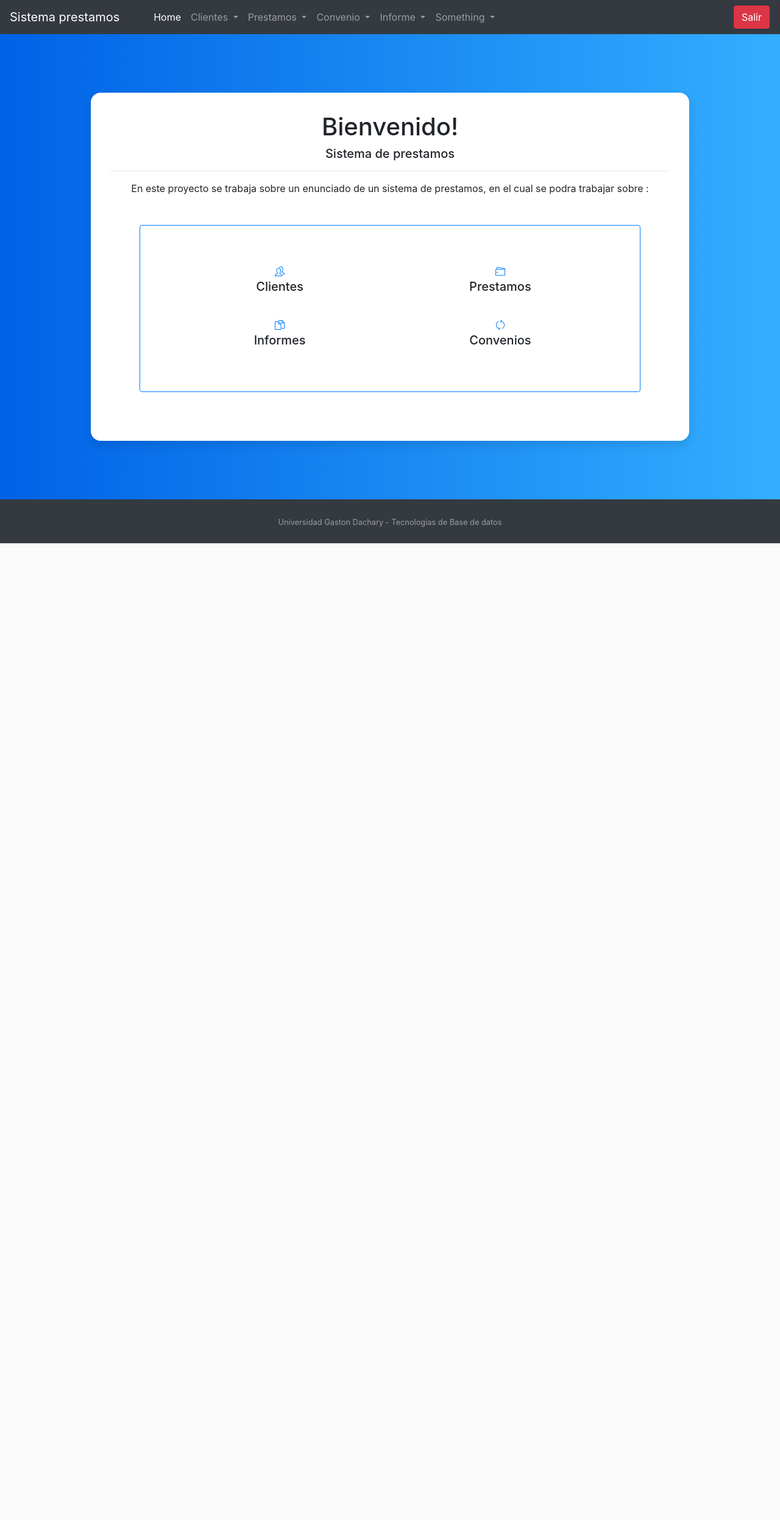
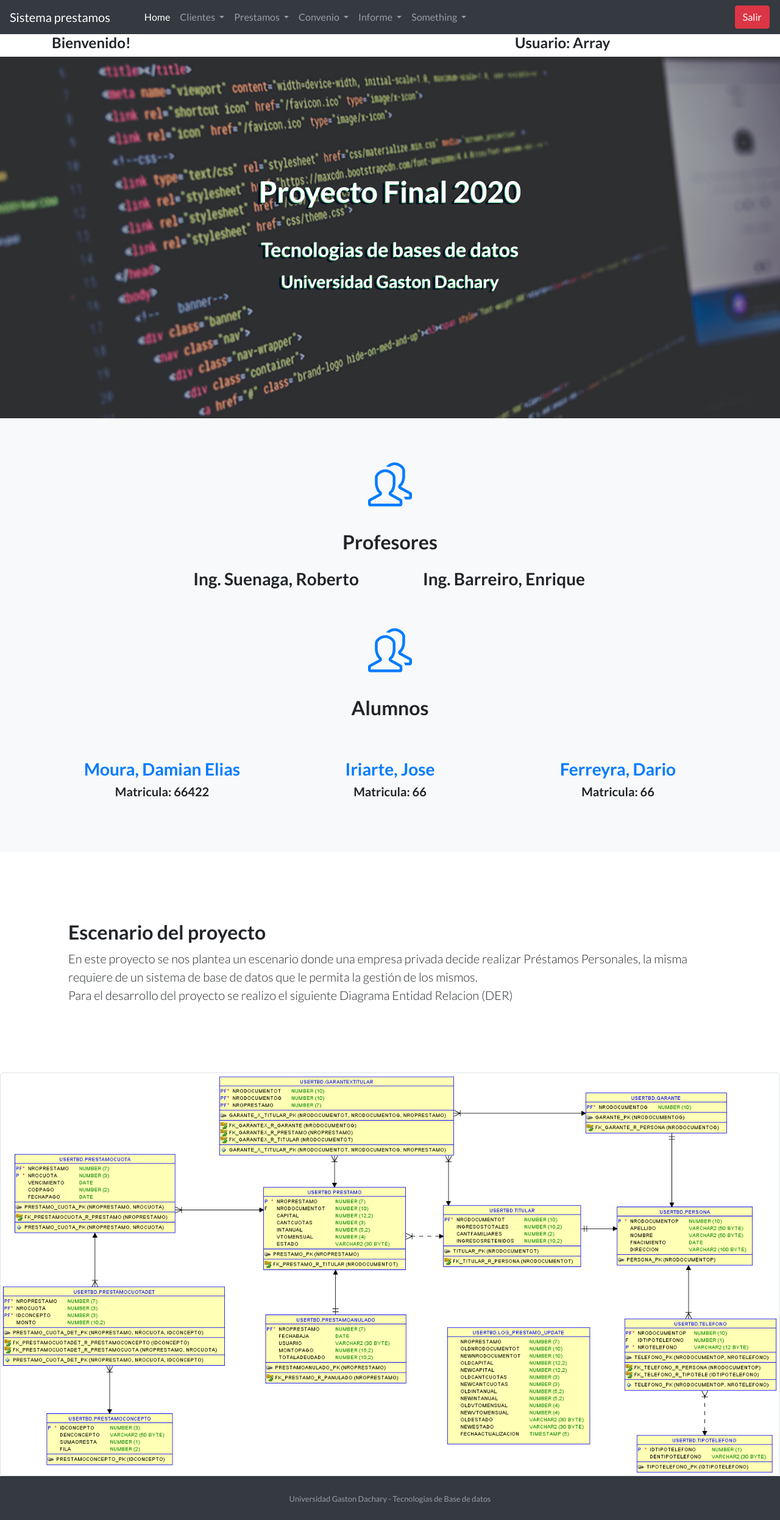
Before and after one commit to inxdev/project-web-php-oracle, a PHP site: page /3-paginaPrincipal.php in a window 1280 px wide. Shown: the whole page at 61% size. Before the commit the page ends 891 px from the top, so only its background shows below. Run offline with PHP 8.4, Linux system fonts and the light colour scheme; the visitor is signed in with stand-in values (Sample User, id 1).

Commit message:
modificacion del body de la pagina principal

```diff
--- a/3-paginaPrincipal.php
+++ b/3-paginaPrincipal.php
@@ -4,7 +4,7 @@
 ?>
 
 <!DOCTYPE html>
-<html lang="en">
+<html lang="es">
 
 <head>
   <!-- Required meta tags -->
@@ -15,10 +15,8 @@
 
   <!-- Boostrap y archivos de estilos -->
   <!-- Bootstrap CSS -->
-    <link
-    rel="stylesheet" href="https://stackpath.bootstrapcdn.com/bootstrap/4.1.3/css/bootstrap.min.css"
-      integrity="sha384-MCw98/SFnGE8fJT3GXwEOngsV7Zt27NXFoaoApmYm81iuXoPkFOJwJ8ERdknLPMO"
-      crossorigin="anonymous">
+  <link rel="stylesheet" href="https://stackpath.bootstrapcdn.com/bootstrap/4.1.3/css/bootstrap.min.css"
+    integrity="sha384-MCw98/SFnGE8fJT3GXwEOngsV7Zt27NXFoaoApmYm81iuXoPkFOJwJ8ERdknLPMO" crossorigin="anonymous">
 
   <!-- Custom fonts for this template -->
   <link href="assets/css/all.css" rel="stylesheet">
@@ -26,8 +24,9 @@
   <link href="https://fonts.googleapis.com/css?family=Lato:300,400,700,300italic,400italic,700italic" rel="stylesheet"
     type="text/css">
   <!-- Custom styles for this template -->
-    <link rel="stylesheet" href="assets/css/inscripcion.css">
+  <!-- <link rel="stylesheet" href="assets/css/inscripcion.css"> -->
   <!-- <script src="https://kit.fontawesome.com/f87a832d0e.js" crossorigin="anonymous"></script> -->
+  <link href="assets/css/landing-page.css" rel="stylesheet">
 
 </head>
 
@@ -41,9 +40,61 @@
     // Para mostrar el usuario y la password del usuario que se logueo
     // echo "<p>El usuario es: $_SESSION[usuarioSession]</p>";
     // echo "<p>El usuario es: $_SESSION[passwordSession]</p>";
+
+    echo '<div class="container">';
+      echo '<div class="row justify-content-between">';
+        echo '<div class="col-4"><h4> Bienvenido! </h4></div>';
+        echo '<div class="col-4"><h4>Usuario: '.$_SESSION['usuarioSession'].'</h4></div>';
+      echo '</div>';
+    echo '</div>';
+  //  Llamamos a el body de la pagina principal
+   require_once "php/bodyPrincipal.php";
    ?>
+</body>
 
-    <!-- Contenedor de la presentacion -->
+</html>
+
+<!--     $conn = connection();
+
+    $stid = oci_parse($conn, 'SELECT * FROM final.persona'); // la base de datos esta creada en un esquema llamado final
+    oci_execute($stid);                                      //para poder acceder a las tablas de la bd con cualquier usuario que tenga permiso deemos poner final.nombretabla
+
+    echo '<div class="container  my-5">';
+      echo '<div class="card card-signin my-5">';
+        echo '<div class="card-body table-responsive">';
+          echo "<table class='table table-sm table-striped'>";
+          //echo "<table class='table table-striped'>\n";
+              echo "<caption>Lista de personas</caption>";
+              echo "<thead class='thead-dark'>";
+              echo "<tr>";
+              echo "<th scope='col'> DNI </th>";
+              echo "<th scope='col'> APELLIDO </th>";
+              echo "<th scope='col'> NOMBRE </th>";
+              echo "<th scope='col'> FNACIMIENTO </th>";
+              echo "<th scope='col'> DIRECCION </th>";
+              echo "</tr>";
+              echo "</thead>";
+              echo "<tbody>";
+              while ($row = oci_fetch_array($stid, OCI_ASSOC+OCI_RETURN_NULLS)) {
+                  echo "<tr>";
+
+                  foreach ($row as $item) {
+                      echo "<td>" . ($item !== null ? htmlentities($item, ENT_QUOTES) : "") ."</td>";
+                  }
+                  echo "</tr>";
+              }
+              echo "</tbody>";
+          echo "</table>\n";
+        echo '</div>';
+      echo '</div>';
+		echo '</div>';
+		oci_free_statement($stid);
+		oci_close($conn);
+  ?> -->
+
+<!--
+
+ Contenedor de la presentacion
     <div class="container-fluid features-icons p-md-4 p-lg-5 text-center">
       <div class="row">
         <div class="col-sm-10 col-md-10 col-lg-10 mx-auto">
@@ -107,14 +158,14 @@
 
   <footer id="sticky-footer" class="py-4 bg-dark text-white-50">
     <div class="container text-center">
-      <!-- <small>Copyright &copy; Your Website</small> -->
+      <small>Copyright &copy; Your Website</small>
       <small>Universidad Gaston Dachary - Tecnologias de Base de datos</small>
     </div>
   </footer>
 
-  <!-- scripts Jquery, boostrap y ajax -->
-    <!-- Optional JavaScript -->
-    <!-- jQuery first, then Popper.js, then Bootstrap JS -->
+  scripts Jquery, boostrap y ajax
+    Optional JavaScript
+    jQuery first, then Popper.js, then Bootstrap JS
     <script src="https://code.jquery.com/jquery-3.3.1.slim.min.js"
       integrity="sha384-q8i/X+965DzO0rT7abK41JStQIAqVgRVzpbzo5smXKp4YfRvH+8abtTE1Pi6jizo" crossorigin="anonymous">
     </script>
@@ -124,44 +175,5 @@
     <script src="https://stackpath.bootstrapcdn.com/bootstrap/4.1.3/js/bootstrap.min.js"
       integrity="sha384-ChfqqxuZUCnJSK3+MXmPNIyE6ZbWh2IMqE241rYiqJxyMiZ6OW/JmZQ5stwEULTy" crossorigin="anonymous">
     </script>
-</body>
 
-</html>
-
-<!--     $conn = connection();
-
-    $stid = oci_parse($conn, 'SELECT * FROM final.persona'); // la base de datos esta creada en un esquema llamado final
-    oci_execute($stid);                                      //para poder acceder a las tablas de la bd con cualquier usuario que tenga permiso deemos poner final.nombretabla
-
-    echo '<div class="container  my-5">';
-      echo '<div class="card card-signin my-5">';
-        echo '<div class="card-body table-responsive">';
-          echo "<table class='table table-sm table-striped'>";
-          //echo "<table class='table table-striped'>\n";
-              echo "<caption>Lista de personas</caption>";
-              echo "<thead class='thead-dark'>";
-              echo "<tr>";
-              echo "<th scope='col'> DNI </th>";
-              echo "<th scope='col'> APELLIDO </th>";
-              echo "<th scope='col'> NOMBRE </th>";
-              echo "<th scope='col'> FNACIMIENTO </th>";
-              echo "<th scope='col'> DIRECCION </th>";
-              echo "</tr>";
-              echo "</thead>";
-              echo "<tbody>";
-              while ($row = oci_fetch_array($stid, OCI_ASSOC+OCI_RETURN_NULLS)) {
-                  echo "<tr>";
-
-                  foreach ($row as $item) {
-                      echo "<td>" . ($item !== null ? htmlentities($item, ENT_QUOTES) : "") ."</td>";
-                  }
-                  echo "</tr>";
-              }
-              echo "</tbody>";
-          echo "</table>\n";
-        echo '</div>';
-      echo '</div>';
-		echo '</div>';
-		oci_free_statement($stid);
-		oci_close($conn);
-  ?> -->
+   -->
--- /dev/null
+++ b/php/bodyPrincipal.php
@@ -0,0 +1,114 @@
+
+  <header class="masthead text-white text-center" id="Presentacion">
+    <div class="overlay"></div>
+    <div class="container">
+      <div class="row">
+        <div class="col-xl-9 mx-auto">
+          <h1 class="mb-5" id="txt1">Proyecto Final 2020</h1>
+          <h2 class="mb-3" id="txt1">Tecnologias de bases de datos</h2>
+          <h3 class="mb-3" id="txt1">Universidad Gaston Dachary</h3>
+        </div>
+      </div>
+    </div>
+  </header>
+
+
+  <section class="features-icons p-md-4 p-lg-5 text-center bg-light" id="team">
+    <div class="container p-lg-4">
+      <div class="row justify-content-center mb-3">
+        <div class="col-lg-4">
+        <div class="features-icons-item mx-auto mb-lg-0 mb-lg-2">
+          <div class="features-icons-icon">
+            <i class="icon-people m-auto text-primary"></i>
+          </div>
+          <h2 class="">Profesores</h2>
+        </div>
+        </div>
+      </div>
+      <div class="row justify-content-center mb-2">
+        <div class="col-lg-4">
+          <div class="mx-auto">
+            <!-- <img class="img-fluid rounded-circle mb-3" src="img/testimonials-2.jpg" alt=""> -->
+            <h3>Ing. Suenaga, Roberto</h3>
+          </div>
+        </div>
+        <div class="col-lg-4">
+          <div class="mx-auto">
+            <!-- <img class="img-fluid rounded-circle mb-3" src="img/testimonials-3.jpg" alt=""> -->
+            <h3>Ing. Barreiro, Enrique</h3>
+          </div>
+        </div>
+      </div>
+    </div>
+    <div class="container p-lg-4">
+      <div class="row justify-content-center mb-3">
+        <div class="col-lg-4">
+        <div class="features-icons-item mx-auto mb-lg-0 mb-lg-2">
+          <div class="features-icons-icon">
+            <i class="icon-people m-auto text-primary"></i>
+          </div>
+          <h2 class="mb-5">Alumnos</h2>
+        </div>
+        </div>
+      </div>
+      <div class="row justify-content-center mb-2">
+        <div class="col-lg-4">
+          <div class="mx-auto" >
+            <!-- <img class="img-fluid rounded-circle mb-3" src="img/testimonials-1.jpg" alt=""> -->
+            <h3><a href="">Moura, Damian Elias</a></h3>
+            <h5>Matricula: 66422</h5>
+            <!-- <p class="font-weight-light mb-0">"This is fantastic! Thanks so much guys!"</p> -->
+          </div>
+        </div>
+        <div class="col-lg-4">
+          <div class="mx-auto" >
+            <!-- <img class="img-fluid rounded-circle mb-3" src="img/testimonials-2.jpg" alt=""> -->
+            <h3><a href="">Iriarte, Jose</a></h3>
+            <h5>Matricula: 66</h5>
+          </div>
+        </div>
+        <div class="col-lg-4">
+          <div class="mx-auto">
+            <!-- <img class="img-fluid rounded-circle mb-3" src="img/testimonials-3.jpg" alt=""> -->
+            <h3><a href="">Ferreyra, Dario</a></h3>
+            <h5>Matricula: 66</h5>
+          </div>
+        </div>
+      </div>
+    </div>
+  </section>
+
+
+  <!-- Image Showcases -->
+  <section class="showcase" id="escenario">
+    <div class="container-fluid p-0">
+      <div class="row no-gutters">
+        <!-- <div class="col-lg-8 order-lg-2 text-white showcase-img" style="background-image: url('img/0-backup.png');"></div> -->
+        <div class=" my-auto showcase-text">
+          <h2>Escenario del proyecto</h2>
+          <p class="lead mb-0">
+            En este proyecto se nos plantea un escenario donde una empresa privada decide realizar Préstamos Personales,
+            la misma requiere de un sistema de base de datos que le permita la gestión de los mismos.<br>
+            Para el desarrollo del proyecto se realizo el siguiente Diagrama Entidad Relacion (DER)
+          </p>
+        </div>
+        <div class="row no-gutters">
+          <img class="showcase-img img-fluid img-thumbnail" src="assets/img/0-backup.png" alt="DER proyecto Final Tecnologias de bases de datos">
+        </div>
+      </div>
+    </div>
+  </section>
+
+  <!-- Footer -->
+  <footer id="sticky-footer" class="py-4 bg-dark text-white-50">
+    <div class="container text-center">
+        <!-- <small>Copyright &copy; Your Website</small> -->
+        <small>Universidad Gaston Dachary - Tecnologias de Base de datos</small>
+    </div>
+  </footer>
+
+    <!-- Optional JavaScript -->
+    <!-- jQuery first, then Popper.js, then Bootstrap JS -->
+    <script src="https://code.jquery.com/jquery-3.3.1.slim.min.js" integrity="sha384-q8i/X+965DzO0rT7abK41JStQIAqVgRVzpbzo5smXKp4YfRvH+8abtTE1Pi6jizo" crossorigin="anonymous"></script>
+    <script src="https://cdnjs.cloudflare.com/ajax/libs/popper.js/1.14.3/umd/popper.min.js" integrity="sha384-ZMP7rVo3mIykV+2+9J3UJ46jBk0WLaUAdn689aCwoqbBJiSnjAK/l8WvCWPIPm49" crossorigin="anonymous"></script>
+    <script src="https://stackpath.bootstrapcdn.com/bootstrap/4.1.3/js/bootstrap.min.js" integrity="sha384-ChfqqxuZUCnJSK3+MXmPNIyE6ZbWh2IMqE241rYiqJxyMiZ6OW/JmZQ5stwEULTy" crossorigin="anonymous"></script>
```
Also changed, not shown: php/altaTitular.php (added, +85 -0 lines). Lines whose indentation alone changed are shown as unchanged.
